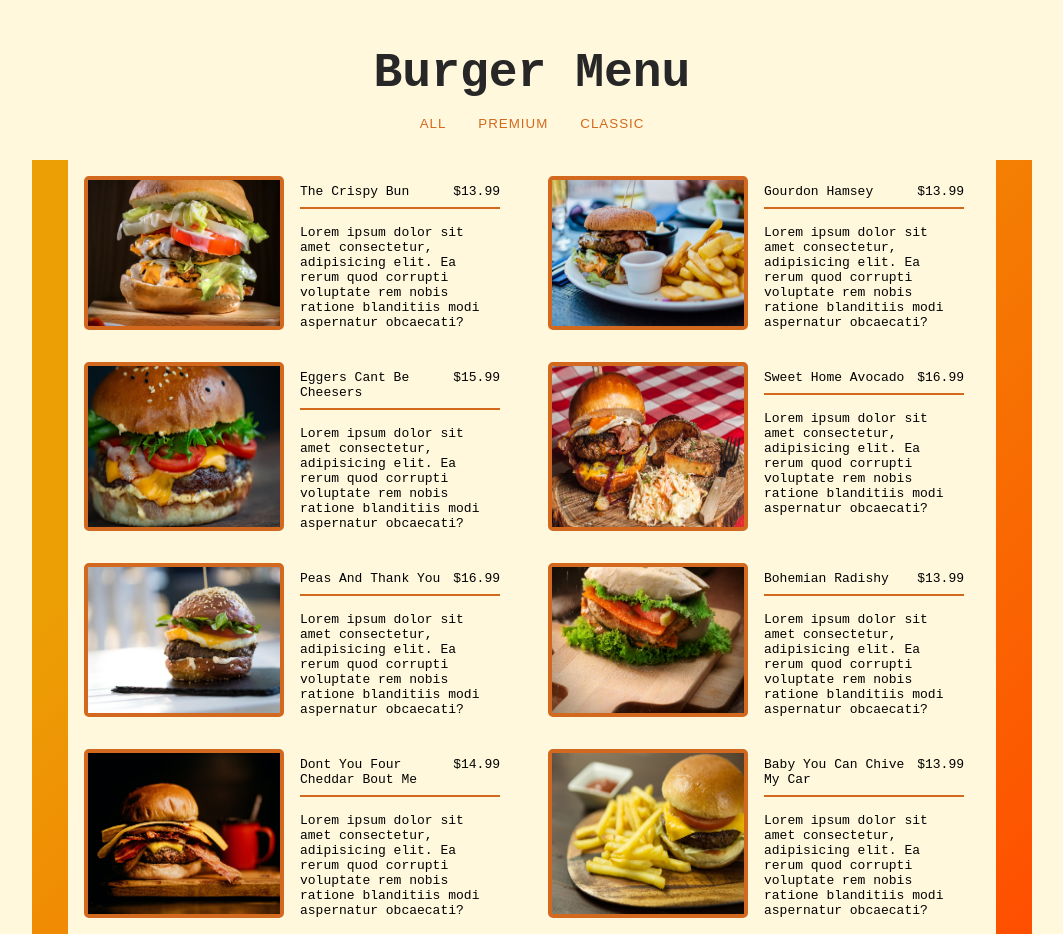
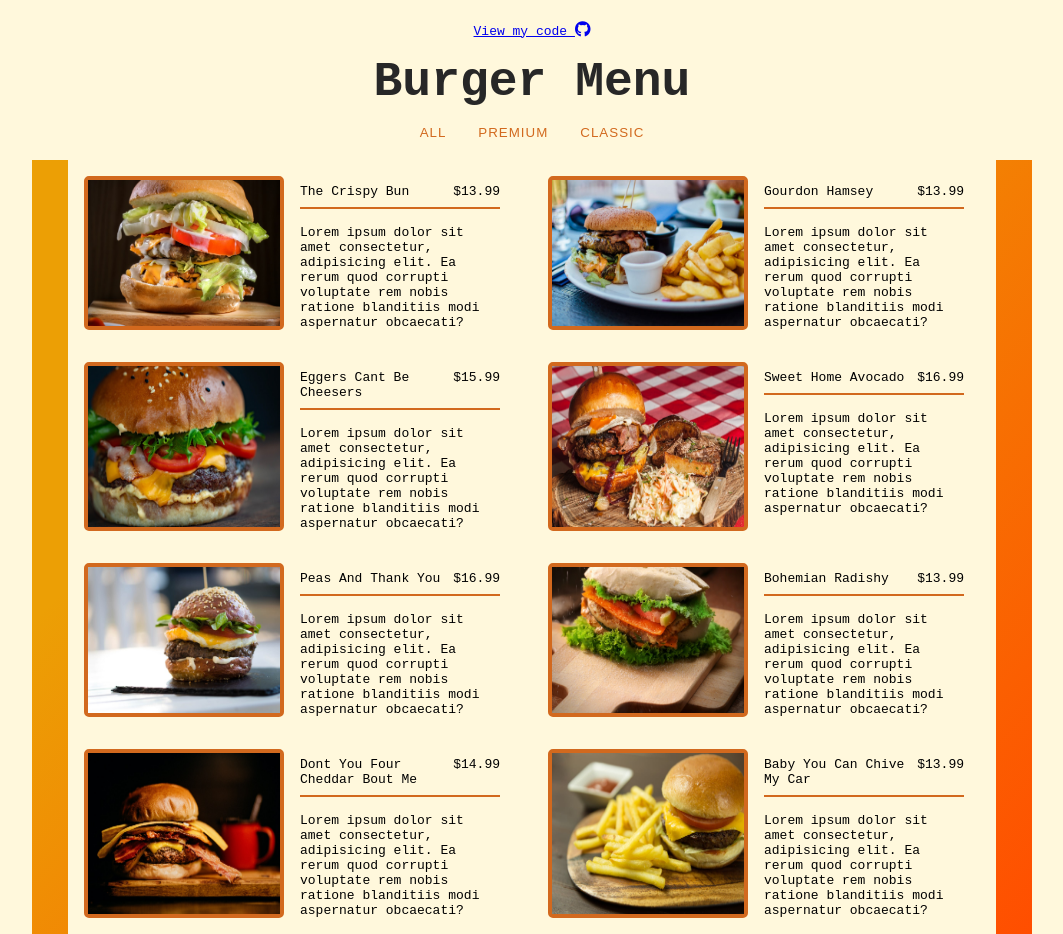
Before and after one commit to ianbrdeguzman/menu, a plain HTML site: page index.html in a window 1280 px wide. Shown: the whole page, without its empty margins (108-1171 px from the left). Drawn offline with Linux system fonts and the light colour scheme.

Commit message:
added github link

```diff
--- a/index.html
+++ b/index.html
@@ -11,6 +11,9 @@
 </head>
 <body>
     <header>
+        <div id="code">
+            <p><a href="https://github.com/ianbrdeguzman/menu" target="_blank">View my code <i class="fab fa-github"></i></a></p>
+        </div>
         <h1>Burger Menu</h1>
         <div class="buttons-container">
             <button id="all" class="buttons">All</button>
```
